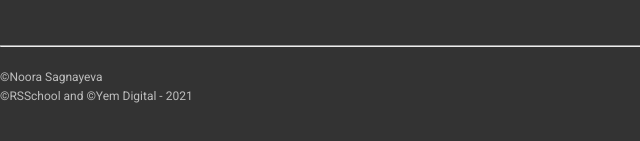
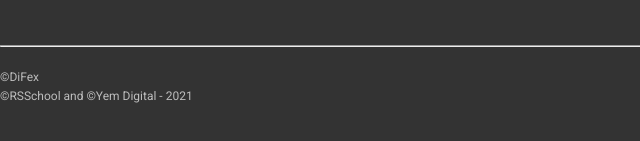
Before and after one commit to DiFex-dev/Online-zoo, a plain HTML site: page index.html in a window 1280 px wide. Shown: the part 6295-6436 px from the top of the page, 0-640 px from the left. Drawn offline with Linux system fonts and the light colour scheme; files whose address does not match are found by name.

Commit message:
Update index.html

```diff
--- a/index.html
+++ b/index.html
@@ -499,7 +499,7 @@
       </div>
 
       <hr class="line">
-      <p class="copy">©Noora Sagnayeva</p>
+      <p class="copy">©DiFex</p>
       <p class="copy">©RSSchool and ©Yem Digital - 2021</p>
     </div>
 
```
